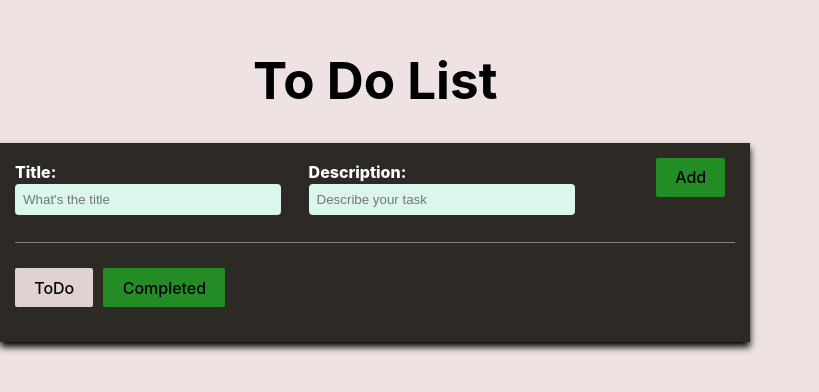
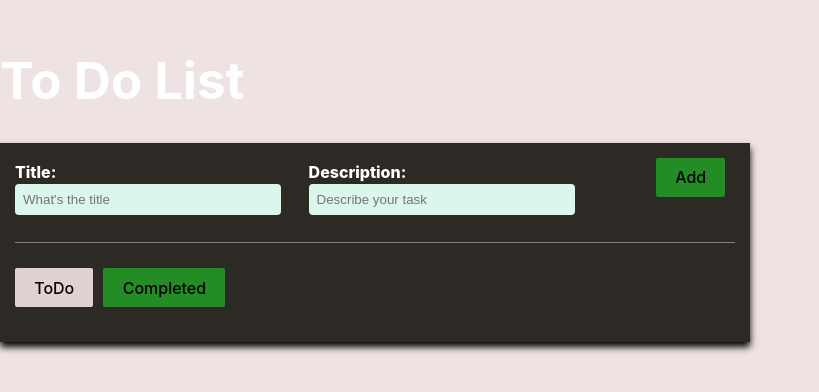
Before and after one commit to yojana29/FrontendClasses, a React (Vite) app in the folder REACT/: page / in a window 1280 px wide. Shown: the part 220-612 px from the top of the page, without its empty margins (0-819 px from the left). Built offline with nearby package versions, Linux system fonts and the light colour scheme.

Commit message:
working on it

```diff
--- a/REACT/src/App.css
+++ b/REACT/src/App.css
@@ -6,10 +6,10 @@ body{
 }
 
 
-h1{
+/* h1{
     text-align:center;
     color:black;
-}
+} */
 
 .todo-wrapper{
     background-color:rgb(45, 42, 37);
@@ -119,6 +119,6 @@ todo-lists-items p{
     cursor:pointer;
 }
 
-.check-icon:hover{
+/* .check-icon:hover{
     color:rgb(4,196,106);
-}
+} */
```
